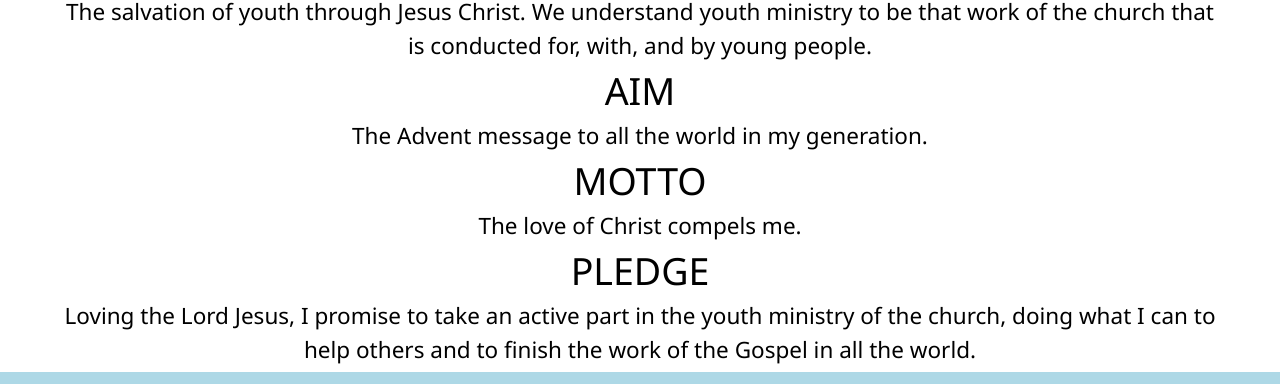
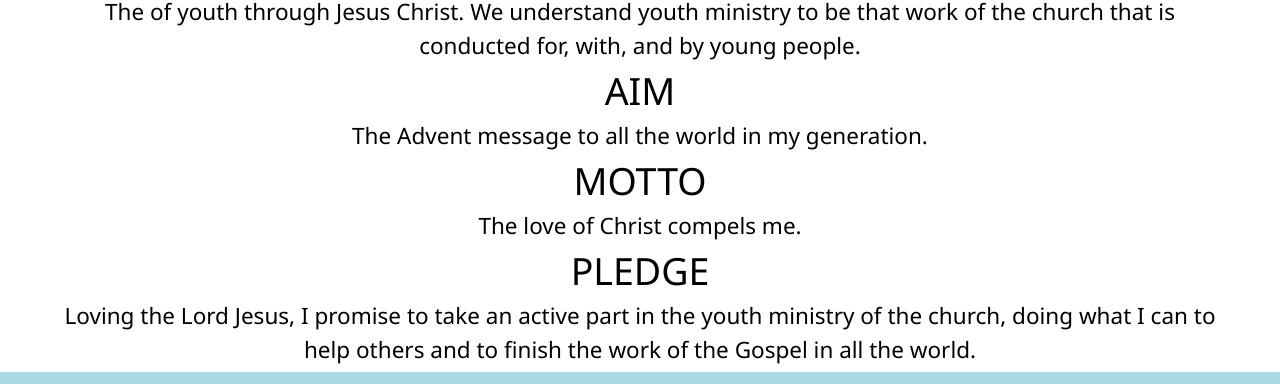
Before and after one commit to FrannieJames/AYPage, a website: page dist/index.html in a window 1280 px wide. Shown: the part 716-1100 px from the top of the page. Drawn offline with Linux system fonts and the light colour scheme.

```diff
--- a/dist/index.html
+++ b/dist/index.html
@@ -42,7 +42,7 @@
         <div id="intro">
             <div>
                 <h2>MISSION</h2>
-                <h3>The salvation of youth through Jesus Christ. We understand youth ministry to be that work of the church that is conducted for, with, and by young people.</h3>
+                <h3>The of youth through Jesus Christ. We understand youth ministry to be that work of the church that is conducted for, with, and by young people.</h3>
             </div>
             <div>
                 <h2>AIM</h2>
```
